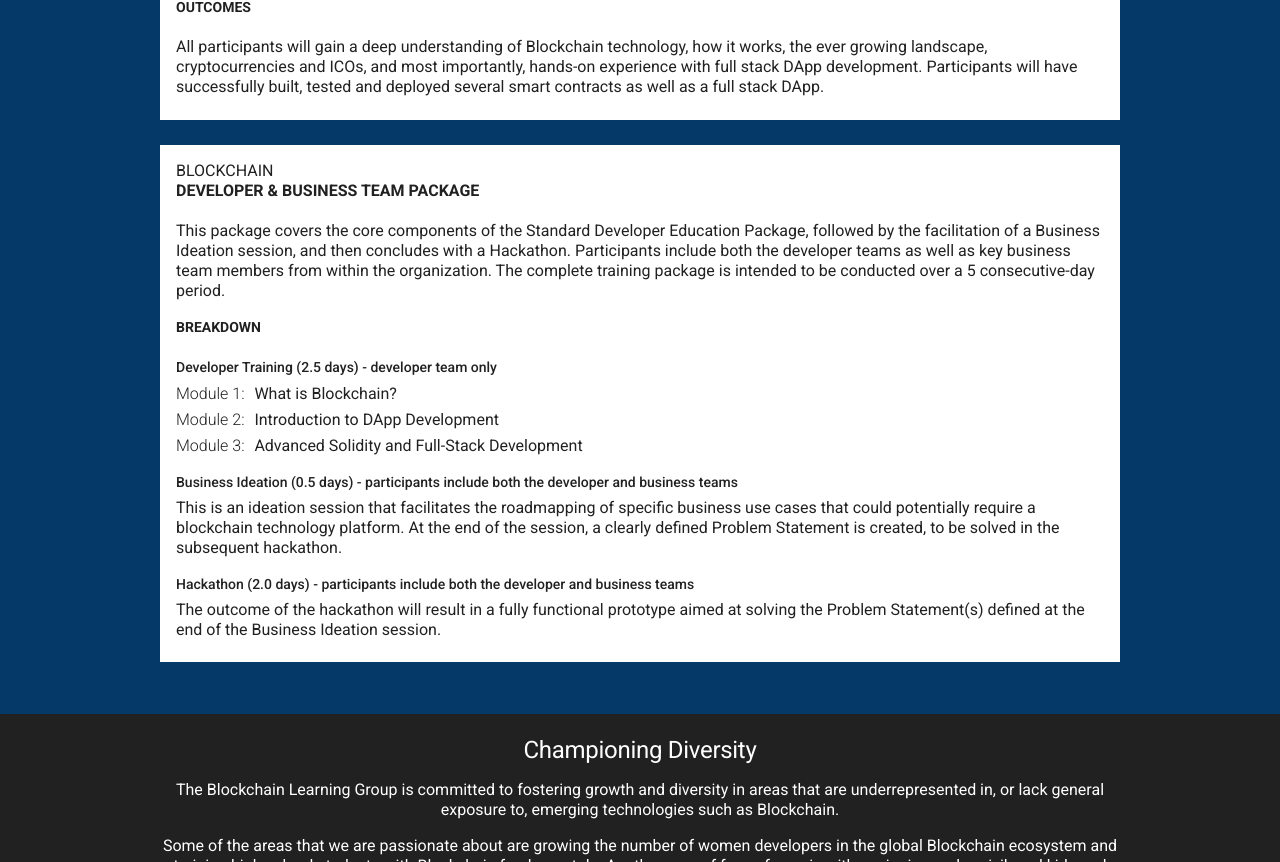
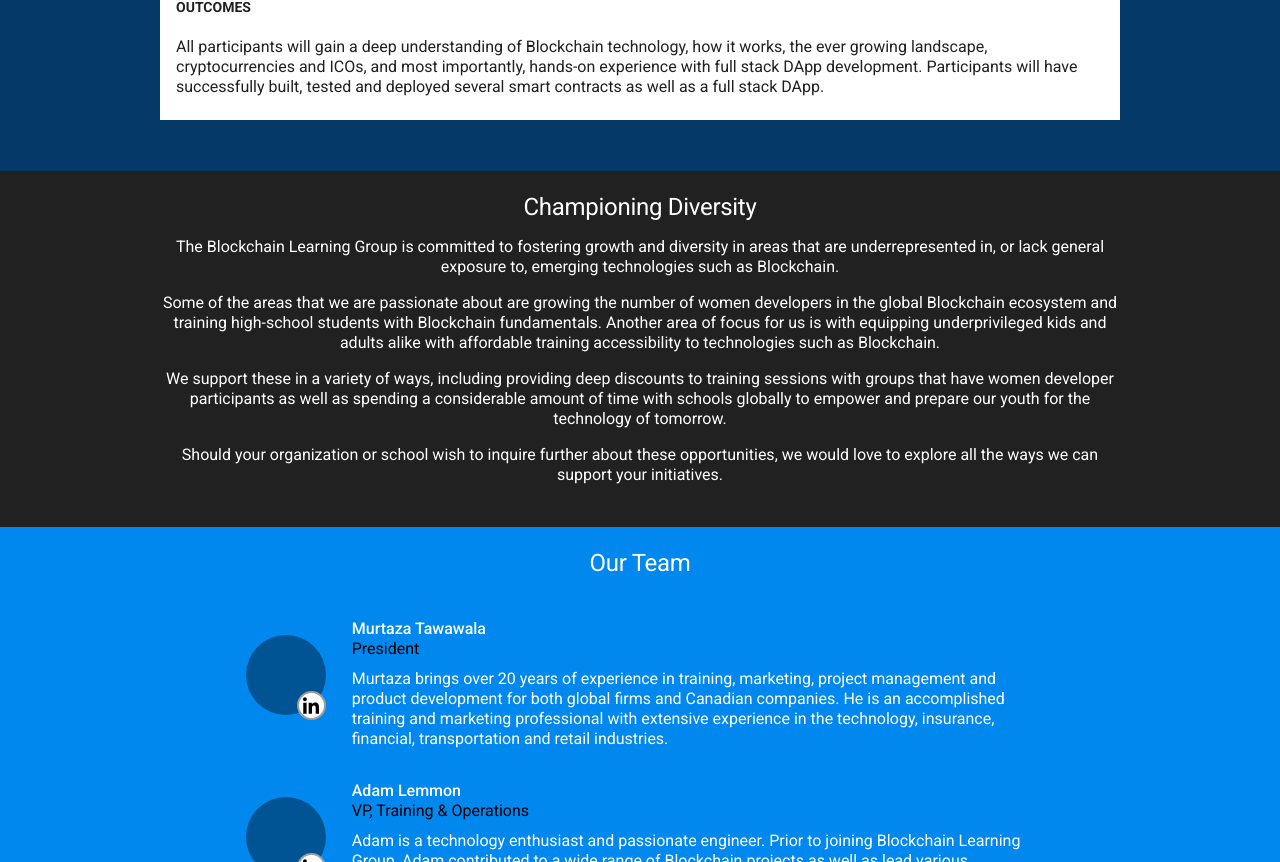
Before and after one commit to Blockchain-Learning-Group/Blockchain-Learning-Group.github.io, a React (Create React App) app: page / in a window 1280 px wide. Shown: the part 1654-2516 px from the top of the page. Built offline with nearby package versions, Linux system fonts and the light colour scheme.

Commit message:
update(Courses)

```diff
--- a/src/components/Courses.jsx
+++ b/src/components/Courses.jsx
@@ -35,7 +35,7 @@ export default class extends React.Component {
                                 <p>For organizations who want to both train their developers and immediately turn this knowledge into action, the Blockchain Learning Group provides a comprehensive package to jumpstart your blockchain goals. Please contact us for more details on the business packages.</p>
                             </div>
                             <footer>
-                                <a href="#COURSE--DEVELOPER-AND-BUSINESS-TEAM-PACKAGE">LEARN MORE</a>
+                                <a href="#CONTACTUS">CONTACT US</a>
                             </footer>
                         </li>
                     </ul>
@@ -79,42 +79,6 @@ export default class extends React.Component {
                         <h5>OUTCOMES</h5>
                         <p>All participants will gain a deep understanding of Blockchain technology, how it works, the ever growing landscape, cryptocurrencies and ICOs, and most importantly, hands-on experience with full stack DApp development.  Participants will have successfully built, tested and deployed several smart contracts as well as a full stack DApp.</p>
                     </li>
-
-                    <li id="COURSE--DEVELOPER-AND-BUSINESS-TEAM-PACKAGE">
-                        <h4>
-                            <div>BLOCKCHAIN</div>
-                            <div>
-                                <strong>DEVELOPER & BUSINESS TEAM PACKAGE</strong>
-                            </div>
-                        </h4>
-
-                        <p>This package covers the core components of the Standard Developer Education Package, followed by the facilitation of a Business Ideation session, and then concludes with a Hackathon. Participants include both the developer teams as well as key business team members from within the organization. The complete training package is intended to be conducted over a 5 consecutive-day period.</p>
-
-                        <h5>BREAKDOWN</h5>
-                        <ul>
-                            <li>
-                                <h6>Developer Training (2.5 days) - developer team only</h6>
-                                <dl>
-                                    <dt>Module 1:</dt>
-                                    <dd>What is Blockchain?</dd>
-
-                                    <dt>Module 2:</dt>
-                                    <dd>Introduction to DApp Development</dd>
-
-                                    <dt>Module 3:</dt>
-                                    <dd>Advanced Solidity and Full-Stack Development</dd>
-                                </dl>
-                            </li>
-                            <li>
-                                <h6>Business Ideation (0.5 days) - participants include both the developer and business teams</h6>
-                                <p>This is an ideation session that facilitates the roadmapping of specific business use cases that could potentially require a blockchain technology platform.  At the end of the session, a clearly defined Problem Statement is created, to be solved in the subsequent hackathon.</p>
-                            </li>
-                            <li>
-                                <h6>Hackathon (2.0 days) - participants include both the developer and business teams</h6>
-                                <p>The outcome of the hackathon will result in a fully functional prototype aimed at solving the Problem Statement(s) defined at the end of the Business Ideation session.</p>
-                            </li>
-                        </ul>
-                    </li>
                 </ul>
             </section>
         );
```
